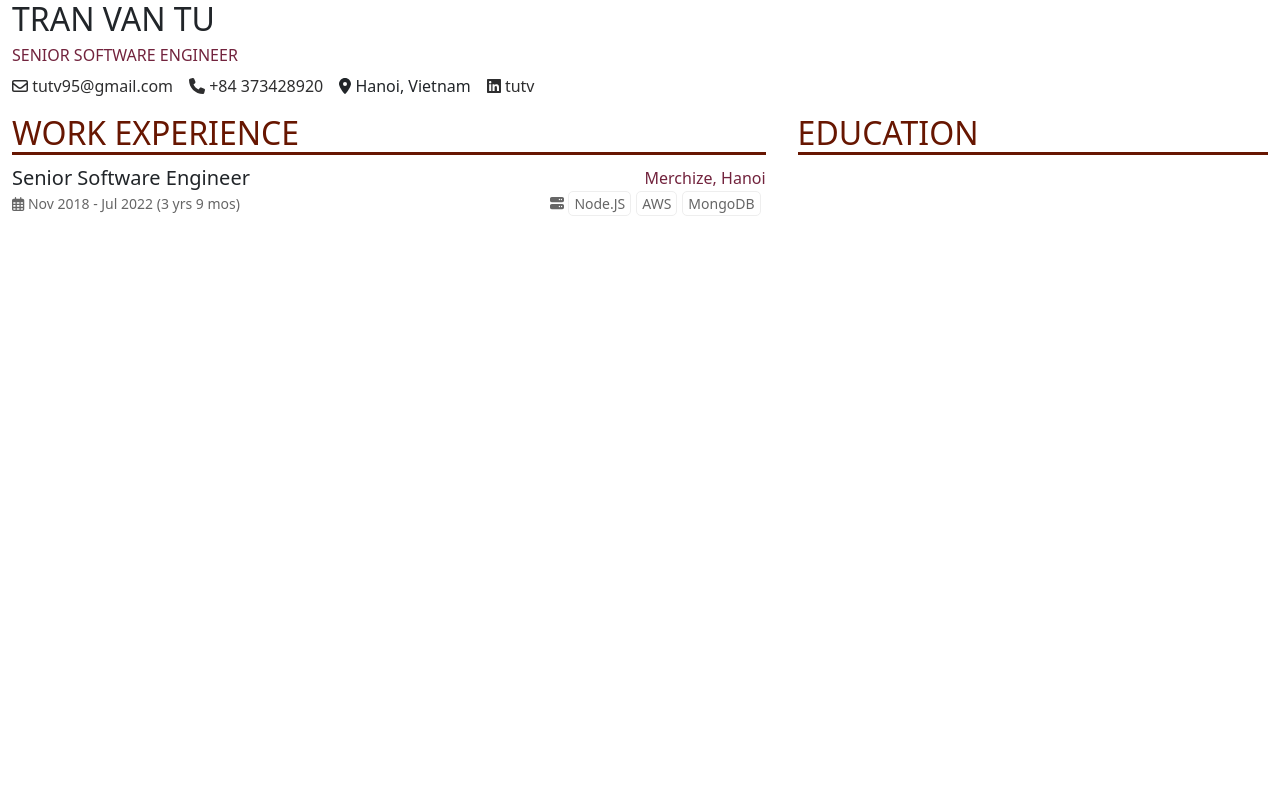
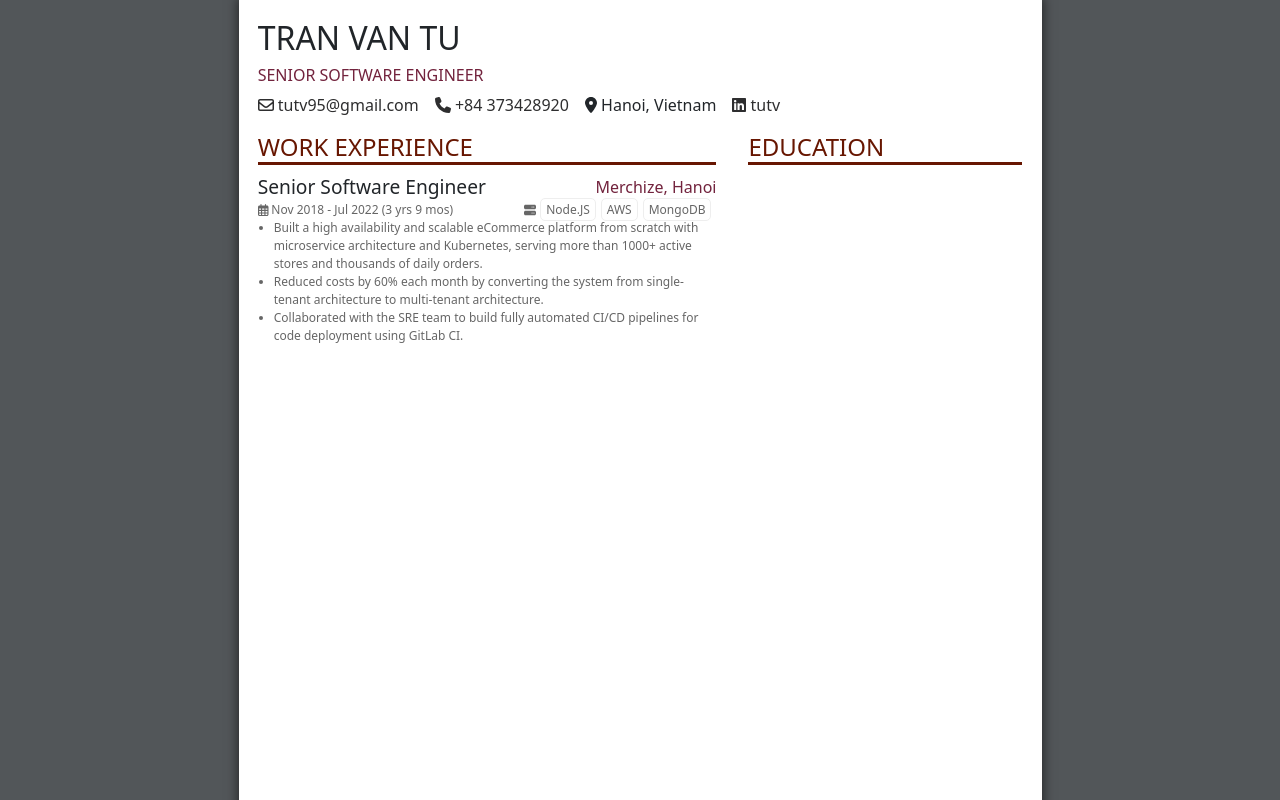
Before and after one commit to tutv/my-dev, a Next.js app: page / in a window 1280 px wide. Shown: the top 800 px of the page. Built offline with nearby package versions, Linux system fonts and the light colour scheme.

Commit message:
udpated;

```diff
--- a/src/app/v3/ListExperiences.js
+++ b/src/app/v3/ListExperiences.js
@@ -28,6 +28,20 @@ export default function ListExperiences() {
                         </div>
                     </div>
                 </div>
+
+                <ul className="List">
+                    <li>Built a high availability and scalable eCommerce platform from scratch with microservice
+                        architecture and Kubernetes, serving more than 1000+ active stores and thousands of daily
+                        orders.
+                    </li>
+                    <li>Reduced costs by 60% each month by converting the system from single-tenant architecture to
+                        multi-tenant architecture.
+                    </li>
+                    <li>
+                        Collaborated with the SRE team to build fully automated CI/CD pipelines for code deployment
+                        using GitLab CI.
+                    </li>
+                </ul>
             </div>
         </div>
     )
--- a/src/app/v3/ResumeV3.js
+++ b/src/app/v3/ResumeV3.js
@@ -5,12 +5,14 @@ import ResumeBody from "./ResumeBody"
 
 export default function ResumeV3() {
     return (
-        <div className="ResumeV3 container-fluid">
+        <div className="ResumeV3">
             <Head>
                 <title>Tran Van Tu - Senior Software Engineer</title>
             </Head>
-            <ResumeHeader/>
-            <ResumeBody/>
+            <div className="ResumeV3Inner">
+                <ResumeHeader/>
+                <ResumeBody/>
+            </div>
         </div>
     )
 }
--- a/src/styles/general/_index.scss
+++ b/src/styles/general/_index.scss
@@ -6,3 +6,7 @@ a {
 .secondary {
   color: #72233d;
 }
+
+body {
+  background-color: #525659;
+}
--- a/src/styles/v3/_HeadingSection.scss
+++ b/src/styles/v3/_HeadingSection.scss
@@ -2,4 +2,5 @@
   text-transform: uppercase;
   color: #671601;
   border-bottom: 3px solid #671601;
+  font-size: 1.5rem;
 }
--- a/src/styles/v3/_ListExperiences.scss
+++ b/src/styles/v3/_ListExperiences.scss
@@ -1,11 +1,11 @@
 .ListExperiences {
   .Experience {
     .JobTitle {
-      font-size: 1.25rem;
+      font-size: 1.2rem;
     }
 
     .Meta {
-      font-size: .875rem;
+      font-size: .75rem;
       color: #666;
 
       .TechStacks {
@@ -25,5 +25,16 @@
         }
       }
     }
+
+    ul {
+      padding-left: 1rem;
+      margin: 0;
+      color: #666;
+      font-size: .75rem;
+
+      li {
+
+      }
+    }
   }
 }
--- /dev/null
+++ b/src/styles/v3/_ResumeV3.scss
@@ -0,0 +1,11 @@
+.ResumeV3 {
+  .ResumeV3Inner {
+    max-width: 803px;
+    background-color: #fff;
+    box-shadow: 0 0 10px 2px rgb(0 0 0 / 50%);
+    margin-left: auto;
+    margin-right: auto;
+    padding: 1.2rem;
+    min-height: 1100px;
+  }
+}
--- a/src/styles/v3/_index.scss
+++ b/src/styles/v3/_index.scss
@@ -1,3 +1,4 @@
+@import "./ResumeV3";
 @import "./HeadingSection";
 @import "./ResumeHeader";
 @import "./ResumeBody";
```
